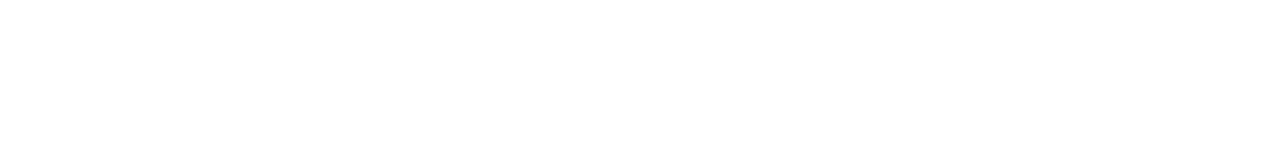
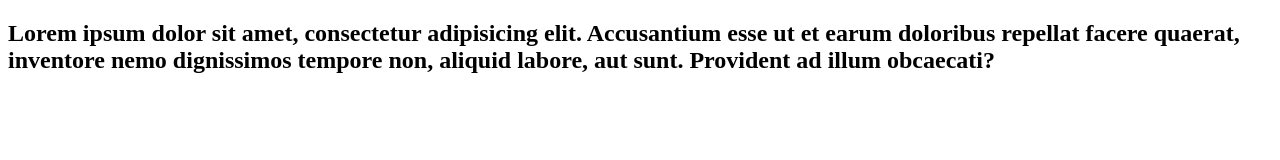
Before and after one commit to Lorsmy21/Pag2, a plain HTML site: page index.html in a window 1280 px wide. Drawn offline with Linux system fonts and the light colour scheme.

Commit message:
Agregue un section con un lorem

```diff
--- a/index.html
+++ b/index.html
@@ -8,5 +8,8 @@
 </head>
 <body>
     <header></header>
+    <section>
+        <h1>Lorem ipsum dolor sit amet, consectetur adipisicing elit. Accusantium esse ut et earum doloribus repellat facere quaerat, inventore nemo dignissimos tempore non, aliquid labore, aut sunt. Provident ad illum obcaecati?</h1>
+    </section>
 </body>
 </html>
```
